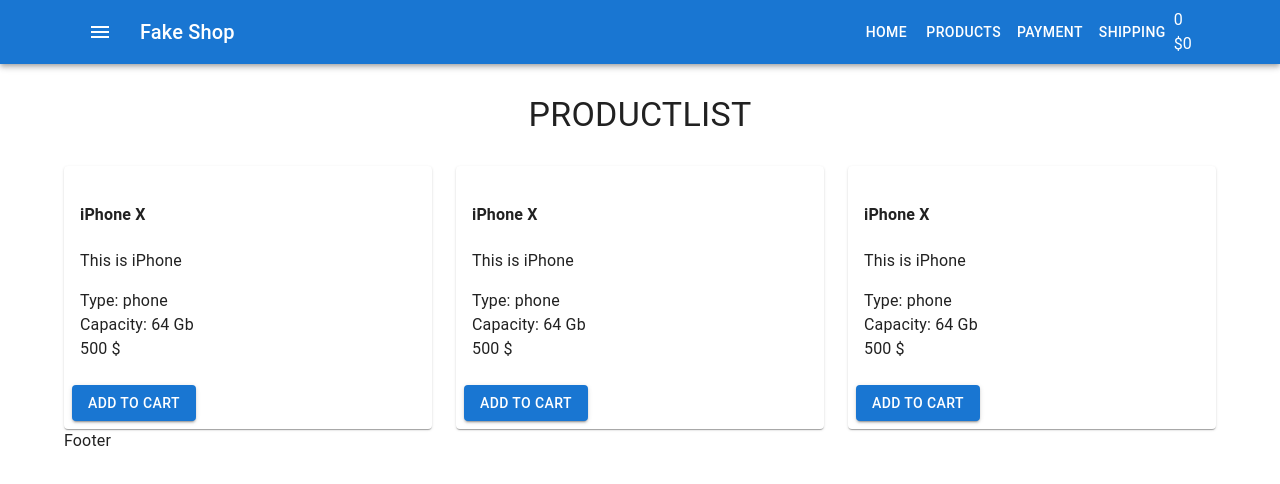
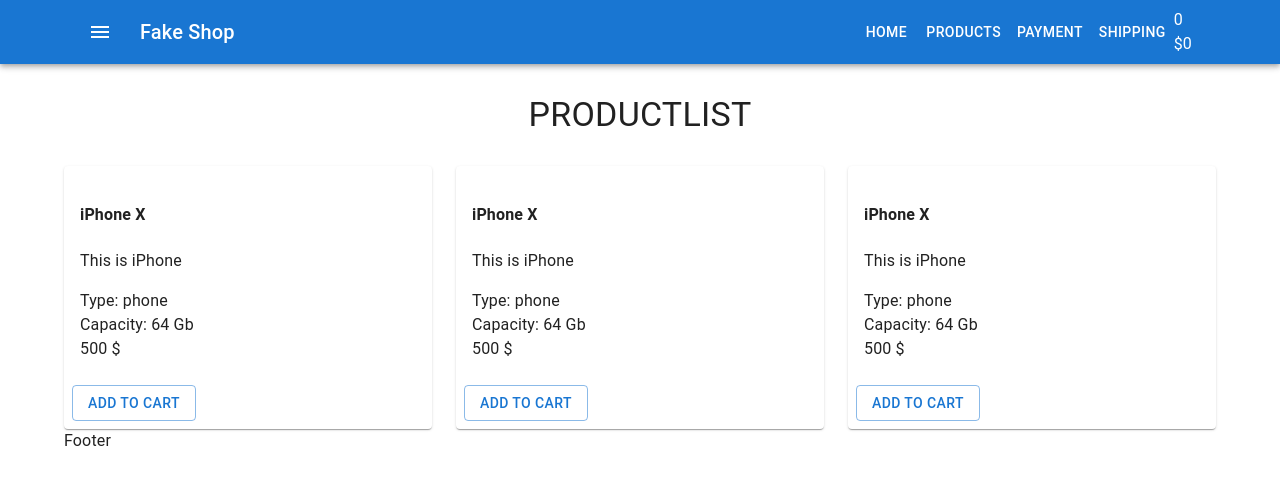
Before and after one commit to Taraskin777/react-shop-project, a React (Create React App) app: page / in a window 1280 px wide. Shown: the top 484 px of the page. Built offline with nearby package versions, Linux system fonts and the light colour scheme.

Commit message:
add products item

```diff
--- a/src/components/products/ProductsListItem.js
+++ b/src/components/products/ProductsListItem.js
@@ -13,7 +13,7 @@
                     <div>500 $</div>
                 </CardContent>
                 <CardActions>
-                    <Button variant="contained">Add to cart</Button>
+                    <Button variant="outlined">Add to cart</Button>
                 </CardActions>
             </Card>
         </>
```
